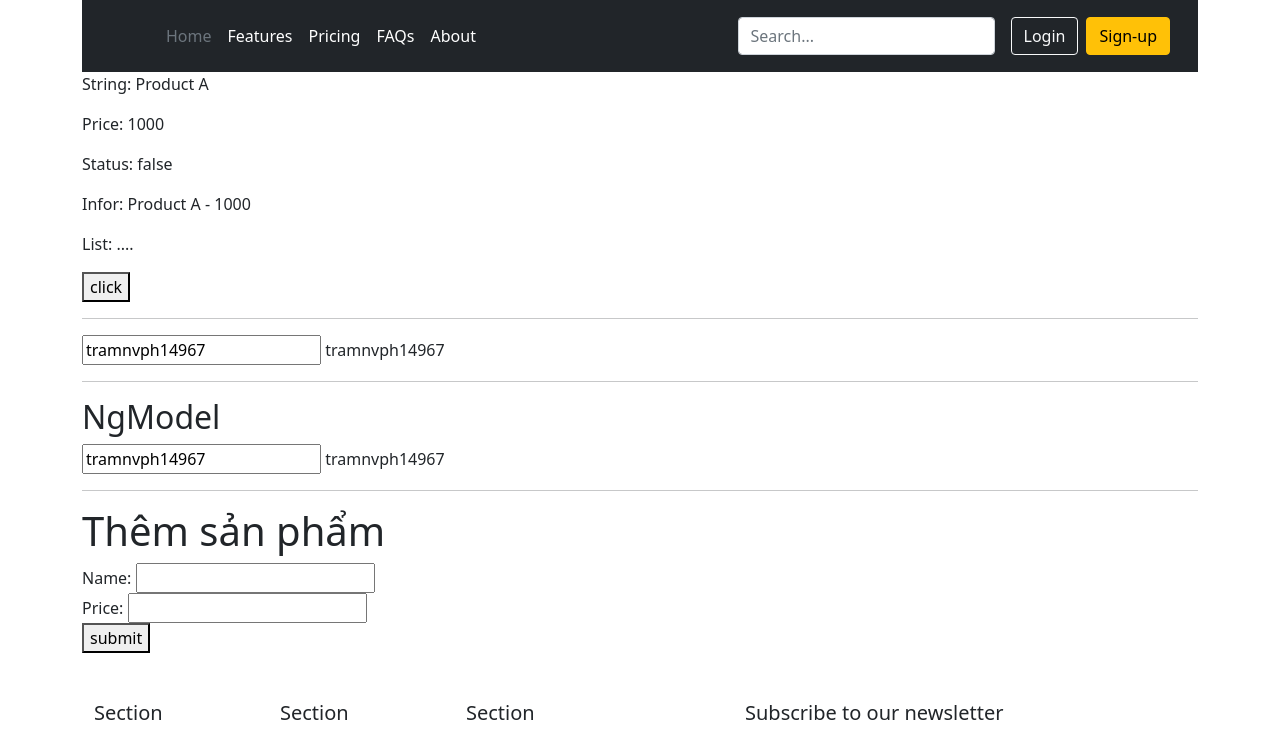
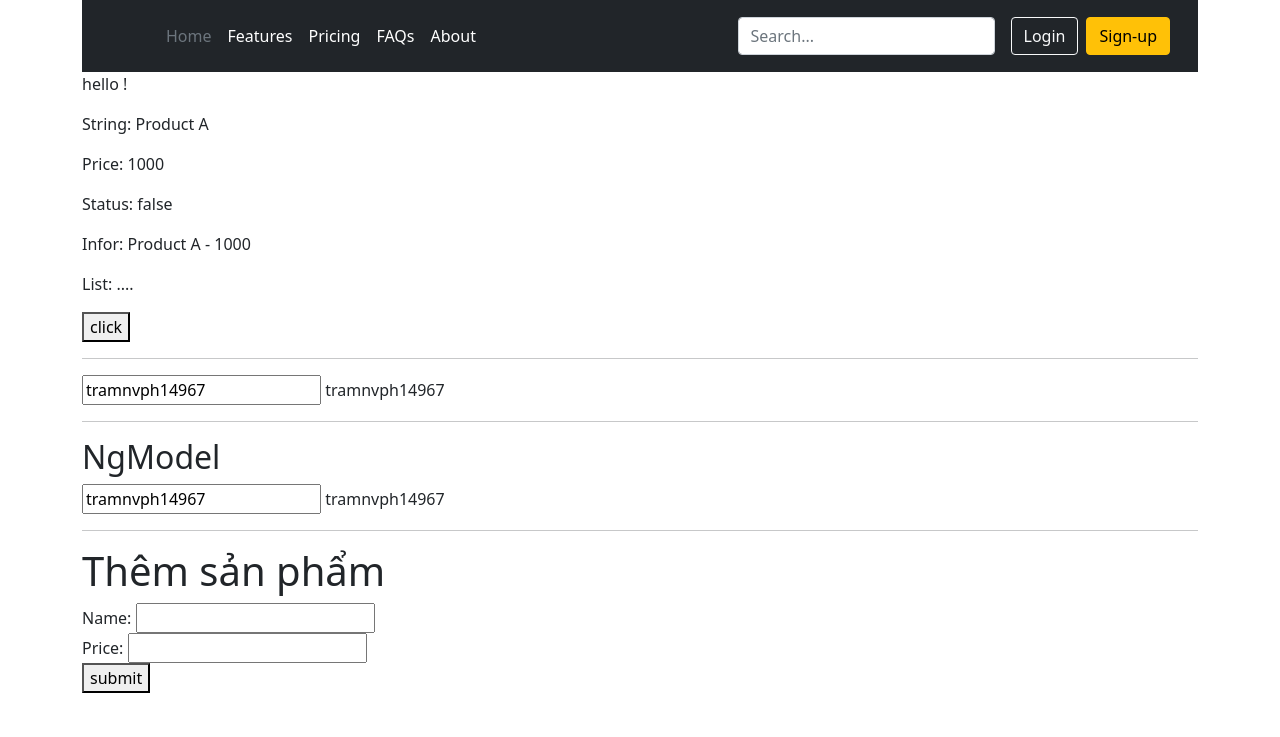
Before and after one commit to Tramnvph14967/Front_End_Framework_1, an Angular app: page / in a window 1280 px wide. Shown: the top 737 px of the page. Built offline with nearby package versions, Linux system fonts and the light colour scheme.

Commit message:
update_hello

```diff
--- a/src/app/app.component.html
+++ b/src/app/app.component.html
@@ -1,4 +1,5 @@
 <app-header></app-header>
+<app-hello></app-hello>
 <p>String: {{productName }}</p>
 <p>Price: {{productPrice}}</p>
 <p>Status: {{productStatus}}</p>
--- a/src/app/app.module.ts
+++ b/src/app/app.module.ts
@@ -8,6 +8,7 @@ import { ProductsComponent } from './components/products/products.component';
 import { FooterComponent } from './components/footer/footer.component';
 import { FormsModule } from '@angular/forms';
 import { PagesComponent } from './pages/pages.component';
+import { HelloComponent } from './hello/hello.component';
 
 @NgModule({
   declarations: [
@@ -15,7 +16,8 @@ import { PagesComponent } from './pages/pages.component';
     HeaderComponent,
     ProductsComponent,
     FooterComponent,
-    PagesComponent
+    PagesComponent,
+    HelloComponent
   ],
   imports: [
     BrowserModule,
--- /dev/null
+++ b/src/app/hello/hello.component.html
@@ -0,0 +1 @@
+<p>hello {{ data }}!</p>
--- /dev/null
+++ b/src/app/hello/hello.component.ts
@@ -0,0 +1,15 @@
+import { Component,Input, OnInit } from '@angular/core';
+
+@Component({
+  selector: 'app-hello',
+  templateUrl: './hello.component.html',
+  styleUrls: ['./hello.component.css']
+})
+export class HelloComponent implements OnInit {
+  @Input() data!: string;
+  constructor() { }
+
+  ngOnInit(): void {
+  }
+
+}
```
Also changed, not shown: src/app/hello/hello.component.css (added), 1 other file (tests, documents, lock files or other folders).
